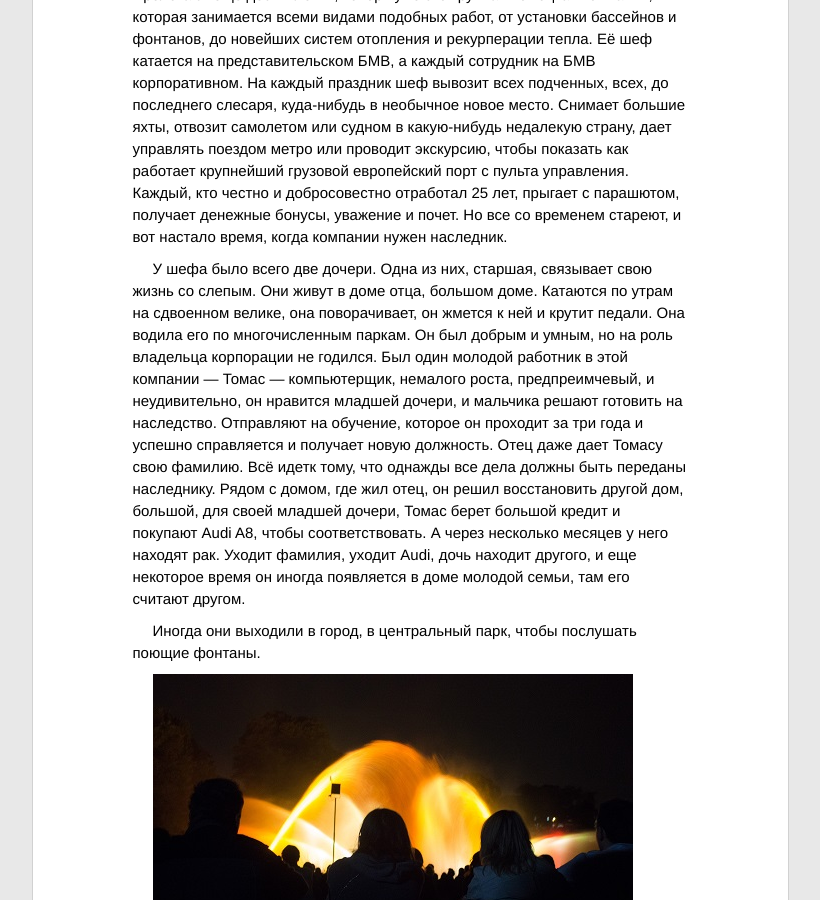
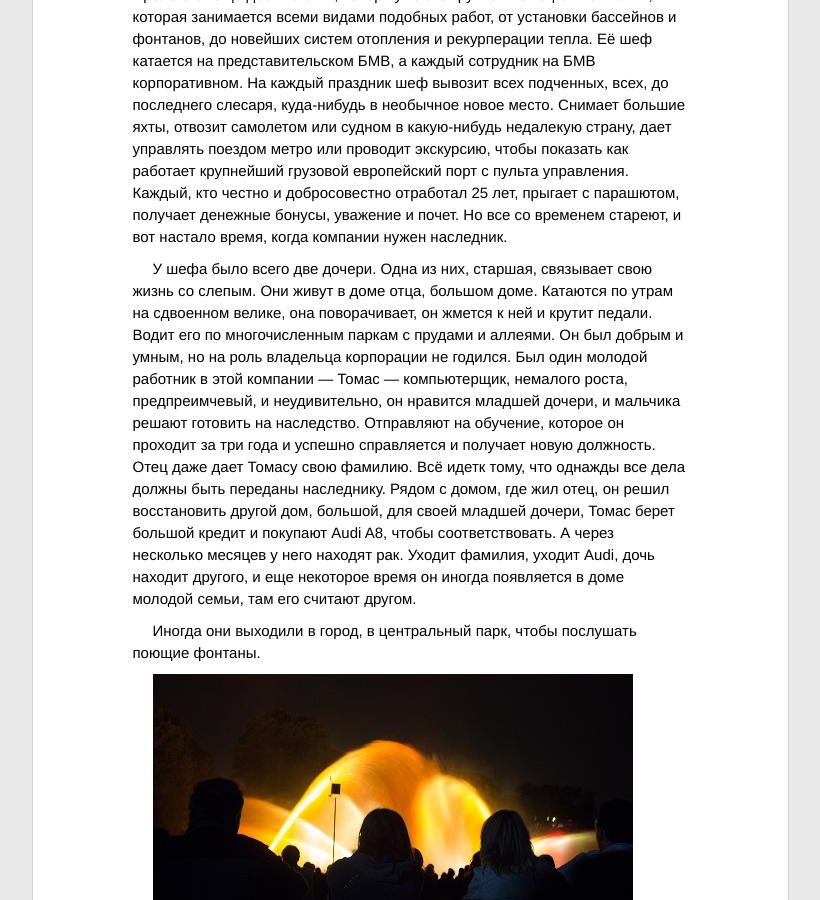
Before and after one commit to ptmt/ptmt.github.com, a Jekyll site: the page built from _posts/2012-09-03-ich-verstehe-sie-nicht.md, in a window 1280 px wide and 900 px high, scrolled down 534 px. Shown: the whole window, without its empty margins (230-1050 px from the left). Built offline with Jekyll 4.4.1, drawn with Linux system fonts in a browser that asks for light colours; Markdown is read by kramdown in place of the engine named in the settings.

Commit message:
Update _posts/2012-09-03-ich-verstehe-sie-nicht.md

```diff
--- a/_posts/2012-09-03-ich-verstehe-sie-nicht.md
+++ b/_posts/2012-09-03-ich-verstehe-sie-nicht.md
@@ -10,7 +10,7 @@
 
 Приходит пора и он уходит из этой жизни, но его компанию подхватывает сын. Воспитанный отцом, он и не думает заниматься другим делом. Пролетают ещё десятилетия, теперь уже это крупная немецкая компания, которая занимается всеми видами подобных работ, от установки бассейнов и фонтанов, до новейших систем отопления и рекурперации тепла. Её шеф катается на представительском БМВ, а каждый сотрудник на БМВ корпоративном. На каждый праздник шеф вывозит всех подченных, всех, до последнего слесаря, куда-нибудь в необычное новое место. Снимает большие яхты, отвозит самолетом или судном в какую-нибудь недалекую страну, дает управлять поездом метро или проводит экскурсию, чтобы показать как работает крупнейший грузовой европейский порт с пульта управления. Каждый, кто честно и добросовестно отработал 25 лет, прыгает с парашютом, получает денежные бонусы, уважение и почет. Но все со временем стареют, и вот настало время, когда компании нужен наследник.
 
-У шефа было всего две дочери. Одна из них, старшая, связывает свою жизнь со слепым. Они живут в доме отца, большом доме. Катаются по утрам на сдвоенном велике, она поворачивает, он жмется к ней и крутит педали. Она водила его по многочисленным паркам. Он был добрым и умным, но на роль владельца корпорации не годился. Был один молодой работник в этой компании — Томас — компьютерщик, немалого роста, предпреимчевый, и неудивительно, он нравится младшей дочери, и мальчика решают готовить на наследство. Отправляют на обучение, которое он проходит за три года и успешно справляется и получает новую должность. Отец даже дает Томасу свою фамилию. Всё идетк тому, что однажды все дела должны быть переданы наследнику. Рядом с домом, где жил отец, он решил восстановить другой дом, большой, для своей младшей дочери, Томас берет большой кредит и покупают Audi A8, чтобы соответствовать. А через несколько месяцев у него находят рак. Уходит фамилия, уходит Audi, дочь находит другого, и еще некоторое время он иногда появляется в доме молодой семьи, там его считают другом.
+У шефа было всего две дочери. Одна из них, старшая, связывает свою жизнь со слепым. Они живут в доме отца, большом доме. Катаются по утрам на сдвоенном велике, она поворачивает, он жмется к ней и крутит педали. Водит его по многочисленным паркам с прудами и аллеями. Он был добрым и умным, но на роль владельца корпорации не годился. Был один молодой работник в этой компании — Томас — компьютерщик, немалого роста, предпреимчевый, и неудивительно, он нравится младшей дочери, и мальчика решают готовить на наследство. Отправляют на обучение, которое он проходит за три года и успешно справляется и получает новую должность. Отец даже дает Томасу свою фамилию. Всё идетк тому, что однажды все дела должны быть переданы наследнику. Рядом с домом, где жил отец, он решил восстановить другой дом, большой, для своей младшей дочери, Томас берет большой кредит и покупают Audi A8, чтобы соответствовать. А через несколько месяцев у него находят рак. Уходит фамилия, уходит Audi, дочь находит другого, и еще некоторое время он иногда появляется в доме молодой семьи, там его считают другом.
 
 Иногда они выходили в город, в центральный парк, чтобы послушать поющие фонтаны.
 
```
